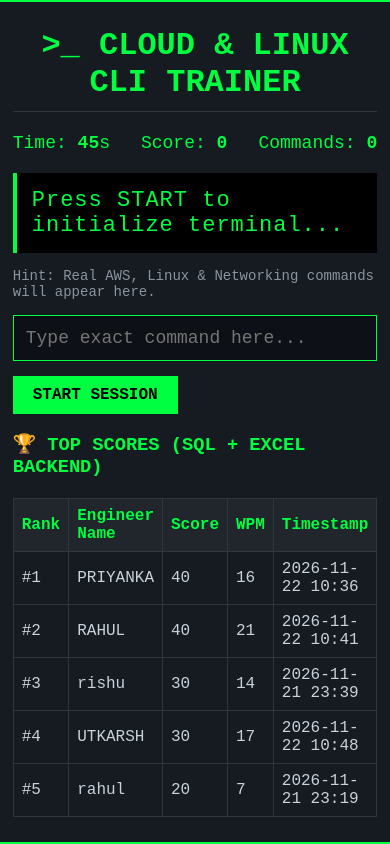
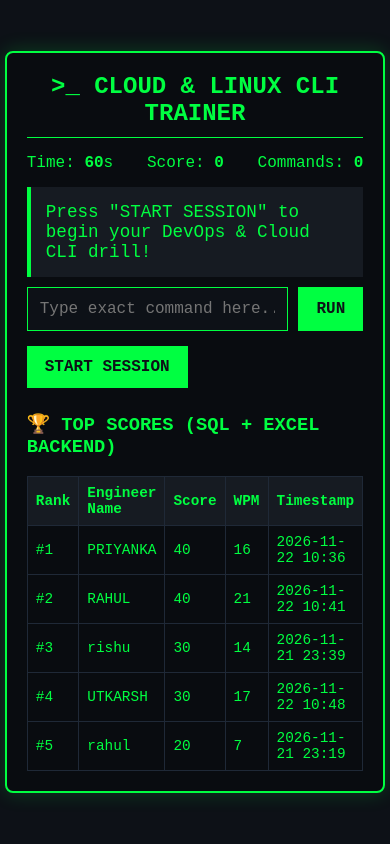
Before and after one commit to rahulsaronia4-cloud/Cloud-CLI-Trainer, a Flask app: page / in a window 390 px wide. Run offline with Flask 3, Linux system fonts and the light colour scheme; data comes from the database, SQL or seed files in the repository.

Commit message:
Fixed mobile keyboard and added RUN button

```diff
--- a/Cloud-CLI-Trainer/templates/index.html
+++ b/Cloud-CLI-Trainer/templates/index.html
@@ -2,7 +2,8 @@
 <html lang="en">
 <head>
     <meta charset="UTF-8">
-    <title>Cloud & Linux CLI Command Trainer</title>
+    <meta name="viewport" content="width=device-width, initial-scale=1.0">
+    <title>Cloud & Linux CLI Trainer</title>
     <style>
         body {
             background-color: #0d1117;
@@ -13,52 +14,80 @@
             align-items: center;
             min-height: 100vh;
             margin: 0;
+            padding: 15px;
+            box-sizing: border-box;
         }
         .terminal {
-            width: 750px;
-            background: #161b22;
+            width: 100%;
+            max-width: 750px;
             border: 2px solid #00ff41;
             border-radius: 8px;
-            padding: 25px;
+            padding: 20px;
             box-shadow: 0 0 20px rgba(0, 255, 65, 0.2);
+            background-color: #090c10;
         }
-        h1 { text-align: center; margin-top: 0; border-bottom: 1px solid #30363d; padding-bottom: 10px; }
-        .stats { display: flex; justify-content: space-between; font-size: 18px; margin-bottom: 20px; }
-        .cmd-box {
-            background: #000;
+        h1 {
+            text-align: center;
+            border-bottom: 1px solid #00ff41;
+            padding-bottom: 10px;
+            margin-top: 0;
+            font-size: 1.5rem;
+        }
+        .stats {
+            display: flex;
+            justify-content: space-between;
+            margin-bottom: 15px;
+            font-size: 1rem;
+            flex-wrap: wrap;
+            gap: 10px;
+        }
+        .task-box {
+            background: #161b22;
             padding: 15px;
             border-left: 4px solid #00ff41;
-            font-size: 22px;
             margin-bottom: 15px;
-            letter-spacing: 1px;
+            font-size: 1.1rem;
+            word-break: break-word;
         }
-        .hint { color: #8b949e; font-size: 14px; margin-bottom: 15px; }
-        input[type="text"] {
-            width: 100%;
-            box-sizing: border-box;
+        .input-group {
+            display: flex;
+            gap: 10px;
+            margin-bottom: 15px;
+        }
+        input {
+            flex: 1;
+            padding: 12px;
             background: #0d1117;
             border: 1px solid #00ff41;
-            color: #fff;
-            padding: 12px;
-            font-size: 18px;
+            color: #00ff41;
             font-family: inherit;
+            font-size: 1rem;
+            box-sizing: border-box;
             outline: none;
         }
         button {
             background: #00ff41;
-            color: #000;
+            color: #0d1117;
             border: none;
-            padding: 10px 20px;
-            font-size: 16px;
+            padding: 12px 18px;
+            font-family: inherit;
             font-weight: bold;
+            font-size: 1rem;
             cursor: pointer;
-            margin-top: 15px;
-            font-family: inherit;
         }
         button:hover { background: #00cc33; }
-        table { width: 100%; border-collapse: collapse; margin-top: 20px; color: #c9d1d9; }
-        th, td { border: 1px solid #30363d; padding: 8px; text-align: left; }
-        th { background: #21262d; color: #00ff41; }
+        table {
+            width: 100%;
+            border-collapse: collapse;
+            margin-top: 15px;
+            font-size: 0.9rem;
+        }
+        th, td {
+            border: 1px solid #1f2937;
+            padding: 8px;
+            text-align: left;
+        }
+        th { background-color: #161b22; }
     </style>
 </head>
 <body>
@@ -67,21 +96,26 @@
     <h1>>_ CLOUD & LINUX CLI TRAINER</h1>
 
     <div class="stats">
-        <span>Time: <strong id="timer">45</strong>s</span>
+        <span>Time: <strong id="timer">60</strong>s</span>
         <span>Score: <strong id="score">0</strong></span>
-        <span>Commands: <strong id="count">0</strong></span>
+        <span>Commands: <strong id="cmd-count">0</strong></span>
     </div>
 
-    <div class="cmd-box" id="command-display">Press START to initialize terminal...</div>
-    <div class="hint" id="hint-display">Hint: Real AWS, Linux & Networking commands will appear here.</div>
-
-    <input type="text" id="user-input" placeholder="Type exact command here..." disabled autocomplete="off">
-
-    <div>
-        <button id="start-btn" onclick="startGame()">START SESSION</button>
+    <div class="task-box" id="task-display">
+        Press "START SESSION" to begin your DevOps & Cloud CLI drill!
     </div>
 
-    <h3>🏆 TOP SCORES (SQL + EXCEL BACKEND)</h3>
+    <p id="hint-display" style="color: #8b949e; margin-top: -5px; font-size: 0.95rem;"></p>
+
+    <div class="input-group">
+        <input type="text" id="cli-input" placeholder="Type exact command here..."
+               autocapitalize="off" autocomplete="off" autocorrect="off" spellcheck="false" disabled>
+        <button id="submit-btn" onclick="checkCommand()" disabled>RUN</button>
+    </div>
+
+    <button id="start-btn" onclick="startSession()">START SESSION</button>
+
+    <h3 style="margin-top: 25px;">🏆 TOP SCORES (SQL + EXCEL BACKEND)</h3>
     <table>
         <thead>
             <tr>
@@ -97,34 +131,119 @@
 </div>
 
 <script>
-    const commands = [
-        { cmd: "aws s3 ls", hint: "List all Amazon S3 buckets" },
-        { cmd: "chmod 400 key.pem", hint: "Set read-only permission for SSH private key" },
-        { cmd: "docker ps -a", hint: "List all running and stopped containers" },
-        { cmd: "netstat -tulnp", hint: "Show active listening ports and services" },
-        { cmd: "ssh ubuntu@10.0.1.5", hint: "Connect to remote EC2 Linux instance" },
-        { cmd: "git status", hint: "Check modified files in local repository" },
-        { cmd: "ping -c 4 8.8.8.8", hint: "Test network connectivity to Google DNS" },
-        { cmd: "sudo systemctl restart nginx", hint: "Restart Nginx web server service" },
-        { cmd: "aws ec2 describe-instances", hint: "Fetch metadata of AWS EC2 instances" },
-        { cmd: "nmap -sV 192.168.1.1", hint: "Scan open ports and service versions" }
+    const challenges = [
+        { task: "Check current working directory", cmd: "pwd" },
+        { task: "List all files including hidden ones", cmd: "ls -la" },
+        { task: "Restart Nginx web server service", cmd: "sudo systemctl restart nginx" },
+        { task: "List all running Docker containers", cmd: "docker ps" },
+        { task: "List all AWS S3 buckets", cmd: "aws s3 ls" },
+        { task: "Check Git repository status", cmd: "git status" },
+        { task: "View active network connections and ports", cmd: "ss -tulnp" },
+        { task: "Check disk space usage in human-readable format", cmd: "df -h" },
+        { task: "Pull latest changes from remote Git repo", cmd: "git pull" },
+        { task: "Display Linux kernel and system info", cmd: "uname -a" }
     ];
 
-    let currentCmd = "";
+    let currentChallenge = null;
     let score = 0;
-    let count = 0;
-    let timeLeft = 45;
-    let timerInterval;
+    let commandsCompleted = 0;
     let totalChars = 0;
+    let timeLeft = 60;
+    let timerInterval = null;
+    let gameActive = false;
+
+    const inputEl = document.getElementById("cli-input");
+    const submitBtn = document.getElementById("submit-btn");
+    const taskEl = document.getElementById("task-display");
+    const hintEl = document.getElementById("hint-display");
+
+    function startSession() {
+        score = 0;
+        commandsCompleted = 0;
+        totalChars = 0;
+        timeLeft = 60;
+        gameActive = true;
+
+        document.getElementById("score").innerText = score;
+        document.getElementById("cmd-count").innerText = commandsCompleted;
+        document.getElementById("timer").innerText = timeLeft;
+
+        inputEl.disabled = false;
+        submitBtn.disabled = false;
+        inputEl.value = "";
+        inputEl.focus();
+        nextChallenge();
+
+        clearInterval(timerInterval);
+        timerInterval = setInterval(() => {
+            timeLeft--;
+            document.getElementById("timer").innerText = timeLeft;
+            if (timeLeft <= 0) endSession();
+        }, 1000);
+    }
+
+    function nextChallenge() {
+        currentChallenge = challenges[Math.floor(Math.random() * challenges.length)];
+        taskEl.innerText = "Task: " + currentChallenge.task;
+        hintEl.innerText = "Command: " + currentChallenge.cmd;
+    }
+
+    function checkCommand() {
+        if (!gameActive || !currentChallenge) return;
+        const typed = inputEl.value.trim().toLowerCase();
+        if (typed === currentChallenge.cmd.toLowerCase()) {
+            score += 10;
+            commandsCompleted++;
+            totalChars += currentChallenge.cmd.length;
+            document.getElementById("score").innerText = score;
+            document.getElementById("cmd-count").innerText = commandsCompleted;
+            inputEl.value = "";
+            nextChallenge();
+        }
+    }
+
+    // Mobile aur Desktop dono par Enter/Done ya exact match hote hi turant chalega
+    inputEl.addEventListener("keydown", function(e) {
+        if (e.key === "Enter" || e.keyCode === 13) {
+            e.preventDefault();
+            checkCommand();
+        }
+    });
+
+    inputEl.addEventListener("input", function() {
+        checkCommand();
+    });
+
+    function endSession() {
+        clearInterval(timerInterval);
+        gameActive = false;
+        inputEl.disabled = true;
+        submitBtn.disabled = true;
+        const wpm = Math.round((totalChars / 5) / 1);
+        taskEl.innerText = `SESSION COMPLETE! Final Score: ${score}`;
+        hintEl.innerText = "";
+
+        setTimeout(() => {
+            const playerName = prompt(`Session Over! Score: ${score} | WPM: ${wpm}\nEnter your name for the SQL & Excel Leaderboard:`);
+            if (playerName && playerName.trim() !== "") {
+                fetch('/save_score', {
+                    method: 'POST',
+                    headers: { 'Content-Type': 'application/json' },
+                    body: JSON.stringify({ name: playerName.trim(), score: score, wpm: wpm })
+                }).then(() => loadLeaderboard());
+            }
+        }, 100);
+    }
 
     function loadLeaderboard() {
         fetch('/leaderboard')
             .then(res => res.json())
             .then(data => {
-                const tbody = document.getElementById('leaderboard-body');
+                const tbody = document.getElementById("leaderboard-body");
                 tbody.innerHTML = "";
                 data.forEach((row, index) => {
-                    tbody.innerHTML += `<tr>
+                    tbody.innerHTML += `
+                        <tr>
                             <td>#${index + 1}</td>
                             <td>${row[0]}</td>
                             <td>${row[1]}</td>
@@ -135,70 +254,7 @@
             });
     }
 
-    function nextCommand() {
-        const randomObj = commands[Math.floor(Math.random() * commands.length)];
-        currentCmd = randomObj.cmd;
-        document.getElementById('command-display').innerText = "$ " + currentCmd;
-        document.getElementById('hint-display').innerText = "Task: " + randomObj.hint;
-        document.getElementById('user-input').value = "";
-    }
-
-    function startGame() {
-        score = 0;
-        count = 0;
-        totalChars = 0;
-        timeLeft = 45;
-        document.getElementById('score').innerText = score;
-        document.getElementById('count').innerText = count;
-        document.getElementById('timer').innerText = timeLeft;
-
-        const input = document.getElementById('user-input');
-        input.disabled = false;
-        input.focus();
-        document.getElementById('start-btn').disabled = true;
-
-        nextCommand();
-
-        timerInterval = setInterval(() => {
-            timeLeft--;
-            document.getElementById('timer').innerText = timeLeft;
-            if (timeLeft <= 0) {
-                endGame();
-            }
-        }, 1000);
-    }
-
-    document.getElementById('user-input').addEventListener('input', function() {
-        if (this.value === currentCmd) {
-            score += 10;
-            count++;
-            totalChars += currentCmd.length;
-            document.getElementById('score').innerText = score;
-            document.getElementById('count').innerText = count;
-            nextCommand();
-        }
-    });
-
-    function endGame() {
-        clearInterval(timerInterval);
-        const input = document.getElementById('user-input');
-        input.disabled = true;
-        input.value = "";
-        document.getElementById('start-btn').disabled = false;
-        document.getElementById('command-display').innerText = "SESSION COMPLETE! Final Score: " + score;
-
-        const wpm = Math.round((totalChars / 5) / 0.75);
-        const playerName = prompt("Session Over! Enter your name for the SQL/Excel Leaderboard:", "Rahul") || "Guest";
-
-        fetch('/save_score', {
-            method: 'POST',
-            headers: { 'Content-Type': 'application/json' },
-            body: JSON.stringify({ name: playerName, score: score, wpm: wpm })
-        }).then(() => loadLeaderboard());
-    }
-
-    window.onload = loadLeaderboard;
+    loadLeaderboard();
 </script>
-
 </body>
 </html>
```
Lines whose indentation alone changed are shown as unchanged.
